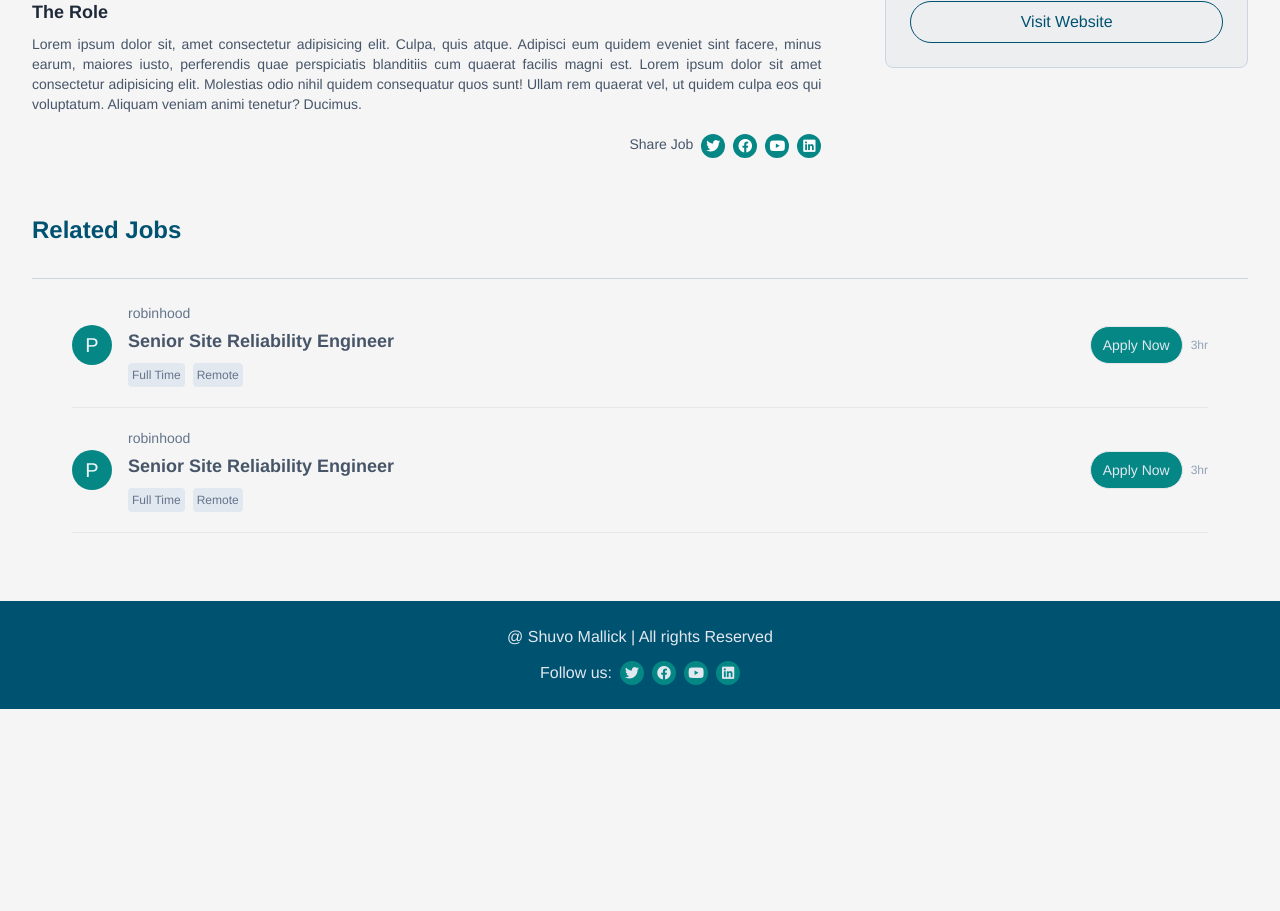
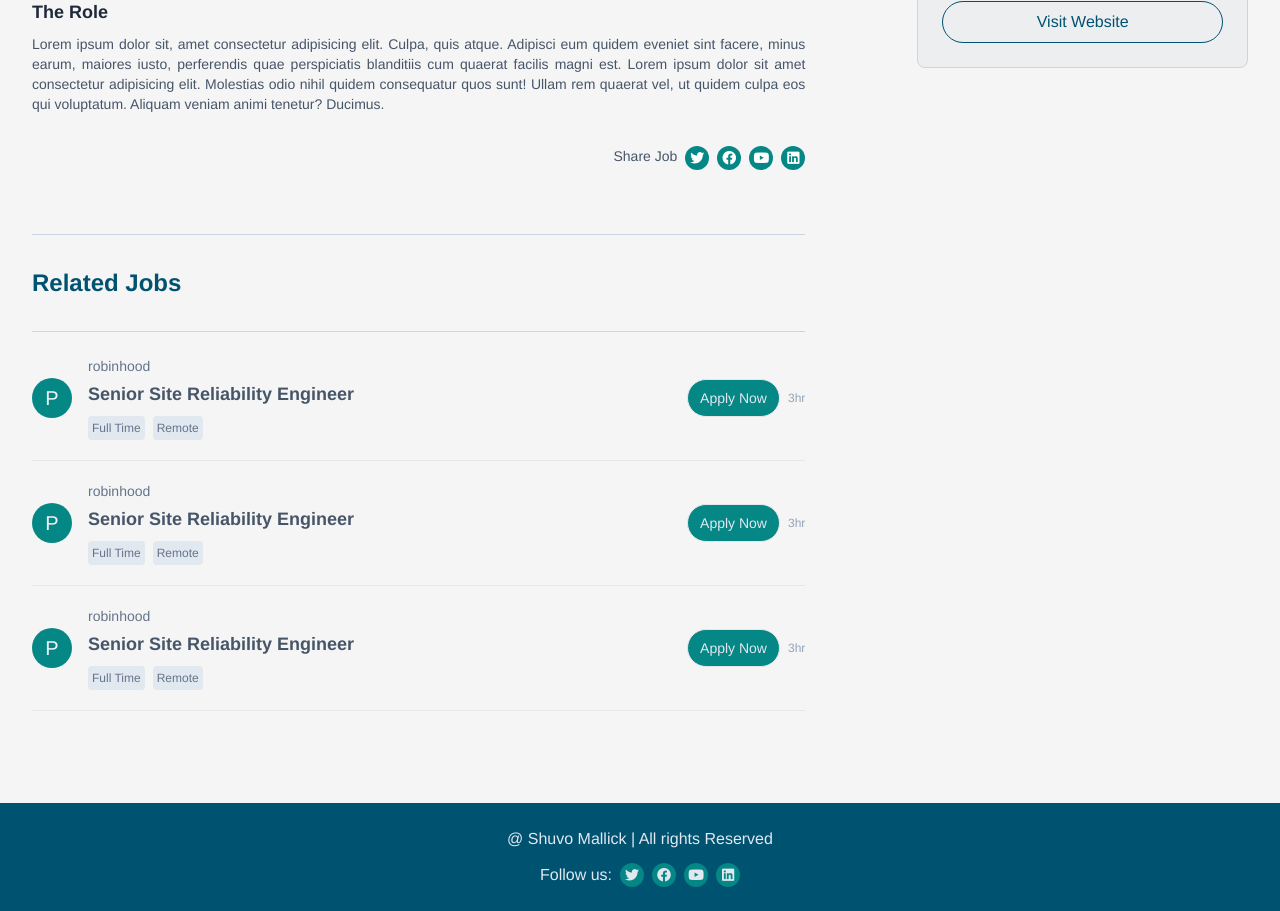
Before and after one commit to ShuvoMallick01/Job-Website-Tailwindcss-VueJS, a Vue app: page / in a window 1280 px wide. Shown: the part 500-1411 px from the top of the page. Before the commit the page ends 1209 px from the top, so only its background shows below. Built offline with nearby package versions, Linux system fonts and the light colour scheme.

Commit message:
Job Details page Update

```diff
--- a/src/App.vue
+++ b/src/App.vue
@@ -47,7 +47,7 @@
     >
 
     <div
-      class="grid grid-cols-1 md:grid-cols-2 lg:grid-cols-3 mt-8 md:gap-8 lg:gap-16"
+      class="grid grid-cols-1 md:grid-cols-2 lg:grid-cols-3 mt-8 md:gap-8 lg:gap-10 xl:gap-28"
     >
       <div
         class="col-span-1 md:col-span-1 lg:col-span-2 order-2 md:order-1 mt-10 md:mt-0"
@@ -88,7 +88,7 @@
         </p>
 
         <!-- Social Media -->
-        <div class="flex gap-2 justify-end mt-5">
+        <div class="flex gap-2 justify-end mt-8 pb-10">
           <p class="description-text">Share Job</p>
           <div class="social-icon-body">
             <p class="absolute text-sm">
@@ -114,9 +114,146 @@
             </p>
           </div>
         </div>
+
+        <!-- Related Jobs -->
+        <div class="mt-6 pt-6 border-t border-slate-300 py-6">
+          <h1 class="heading pt-2 mb-8">Related Jobs</h1>
+
+          <!-- Cards -->
+          <div class="border-t border-slate-300 py-6">
+            <!-- card -->
+            <div
+              class="md:flex justify-between border-b pb-5 mb-5 items-center"
+            >
+              <div class="flex items-center gap-4">
+                <div
+                  class="bg-secondary w-8 h-8 md:w-10 md:h-10 text-slate-100 text-base md:text-xl rounded-full flex justify-center relative items-center"
+                >
+                  <p class="absolute">P</p>
+                </div>
+
+                <div class="">
+                  <p class="text-slate-500 text-xs md:text-sm mb-1">
+                    robinhood
+                  </p>
+                  <h4
+                    class="font-semibold text-slate-600 mb-2 md:text-lg text-sm"
+                  >
+                    Senior Site Reliability Engineer
+                  </h4>
+
+                  <div class="flex gap-2">
+                    <button
+                      class="text-xs bg-slate-200 text-slate-500 py-1 px-1 rounded"
+                    >
+                      Full Time
+                    </button>
+                    <button
+                      class="text-xs bg-slate-200 text-slate-500 py-1 px-1 rounded"
+                    >
+                      Remote
+                    </button>
+                  </div>
+                </div>
+              </div>
+
+              <div class="flex items-center gap-2 ms-14 md:ms-0 md:mt-0 mt-4">
+                <button class="btn-sm">Apply Now</button>
+
+                <p class="text-xs text-slate-400">3hr</p>
+              </div>
+            </div>
+
+            <!-- card -->
+            <div
+              class="md:flex justify-between border-b pb-5 mb-5 items-center"
+            >
+              <div class="flex items-center gap-4">
+                <div
+                  class="bg-secondary w-8 h-8 md:w-10 md:h-10 text-slate-100 text-base md:text-xl rounded-full flex justify-center relative items-center"
+                >
+                  <p class="absolute">P</p>
+                </div>
+
+                <div class="">
+                  <p class="text-slate-500 text-xs md:text-sm mb-1">
+                    robinhood
+                  </p>
+                  <h4
+                    class="font-semibold text-slate-600 mb-2 md:text-lg text-sm"
+                  >
+                    Senior Site Reliability Engineer
+                  </h4>
+
+                  <div class="flex gap-2">
+                    <button
+                      class="text-xs bg-slate-200 text-slate-500 py-1 px-1 rounded"
+                    >
+                      Full Time
+                    </button>
+                    <button
+                      class="text-xs bg-slate-200 text-slate-500 py-1 px-1 rounded"
+                    >
+                      Remote
+                    </button>
+                  </div>
+                </div>
+              </div>
+
+              <div class="flex items-center gap-2 ms-14 md:ms-0 md:mt-0 mt-4">
+                <button class="btn-sm">Apply Now</button>
+
+                <p class="text-xs text-slate-400">3hr</p>
+              </div>
+            </div>
+
+            <!-- card -->
+            <div
+              class="md:flex justify-between border-b pb-5 mb-5 items-center"
+            >
+              <div class="flex items-center gap-4">
+                <div
+                  class="bg-secondary w-8 h-8 md:w-10 md:h-10 text-slate-100 text-base md:text-xl rounded-full flex justify-center relative items-center"
+                >
+                  <p class="absolute">P</p>
+                </div>
+
+                <div class="">
+                  <p class="text-slate-500 text-xs md:text-sm mb-1">
+                    robinhood
+                  </p>
+                  <h4
+                    class="font-semibold text-slate-600 mb-2 md:text-lg text-sm"
+                  >
+                    Senior Site Reliability Engineer
+                  </h4>
+
+                  <div class="flex gap-2">
+                    <button
+                      class="text-xs bg-slate-200 text-slate-500 py-1 px-1 rounded"
+                    >
+                      Full Time
+                    </button>
+                    <button
+                      class="text-xs bg-slate-200 text-slate-500 py-1 px-1 rounded"
+                    >
+                      Remote
+                    </button>
+                  </div>
+                </div>
+              </div>
+
+              <div class="flex items-center gap-2 ms-14 md:ms-0 md:mt-0 mt-4">
+                <button class="btn-sm">Apply Now</button>
+
+                <p class="text-xs text-slate-400">3hr</p>
+              </div>
+            </div>
+          </div>
+        </div>
       </div>
 
-      <!-- card -->
+      <!-- Right Company Details -->
       <div class="order-1 md:order-2">
         <div class="bg-gray-200/50 border border-slate-300 p-6 rounded-lg">
           <div class="text-center">
@@ -143,88 +280,6 @@
             <a class="btn btn-primary">Apply Now</a>
             <a class="btn btn-outline-primary">Visit Website</a>
           </div>
-        </div>
-      </div>
-    </div>
-  </section>
-
-  <!-- Related Jobs -->
-  <section class="myContainer mt-6 pt-6">
-    <h1 class="heading pt-2 mb-8">Related Jobs</h1>
-
-    <!-- Job Card -->
-    <div class="col-span-2 border-t border-slate-300 py-6 lg:px-10 px-5">
-      <!-- card -->
-      <div class="md:flex justify-between border-b pb-5 mb-5 items-center">
-        <div class="flex items-center gap-4">
-          <div
-            class="bg-secondary w-8 h-8 md:w-10 md:h-10 text-slate-100 text-base md:text-xl rounded-full flex justify-center relative items-center"
-          >
-            <p class="absolute">P</p>
-          </div>
-
-          <div class="">
-            <p class="text-slate-500 text-xs md:text-sm mb-1">robinhood</p>
-            <h4 class="font-semibold text-slate-600 mb-2 md:text-lg text-sm">
-              Senior Site Reliability Engineer
-            </h4>
-
-            <div class="flex gap-2">
-              <button
-                class="text-xs bg-slate-200 text-slate-500 py-1 px-1 rounded"
-              >
-                Full Time
-              </button>
-              <button
-                class="text-xs bg-slate-200 text-slate-500 py-1 px-1 rounded"
-              >
-                Remote
-              </button>
-            </div>
-          </div>
-        </div>
-
-        <div class="flex items-center gap-2 ms-14 md:ms-0 md:mt-0 mt-4">
-          <button class="btn-sm">Apply Now</button>
-
-          <p class="text-xs text-slate-400">3hr</p>
-        </div>
-      </div>
-
-      <!-- card -->
-      <div class="md:flex justify-between border-b pb-5 mb-5 items-center">
-        <div class="flex items-center gap-4">
-          <div
-            class="bg-secondary w-8 h-8 md:w-10 md:h-10 text-slate-100 text-base md:text-xl rounded-full flex justify-center relative items-center"
-          >
-            <p class="absolute">P</p>
-          </div>
-
-          <div class="">
-            <p class="text-slate-500 text-xs md:text-sm mb-1">robinhood</p>
-            <h4 class="font-semibold text-slate-600 mb-2 md:text-lg text-sm">
-              Senior Site Reliability Engineer
-            </h4>
-
-            <div class="flex gap-2">
-              <button
-                class="text-xs bg-slate-200 text-slate-500 py-1 px-1 rounded"
-              >
-                Full Time
-              </button>
-              <button
-                class="text-xs bg-slate-200 text-slate-500 py-1 px-1 rounded"
-              >
-                Remote
-              </button>
-            </div>
-          </div>
-        </div>
-
-        <div class="flex items-center gap-2 ms-14 md:ms-0 md:mt-0 mt-4">
-          <button class="btn-sm">Apply Now</button>
-
-          <p class="text-xs text-slate-400">3hr</p>
         </div>
       </div>
     </div>
```
